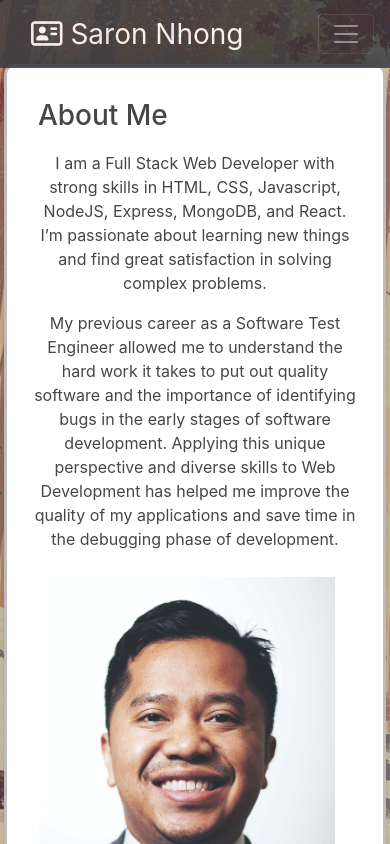
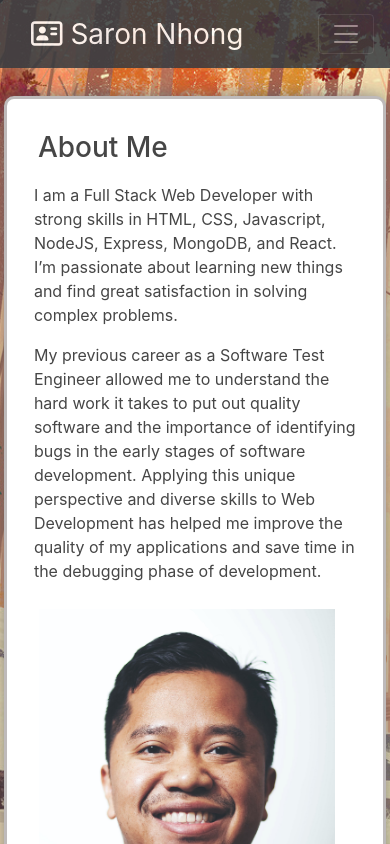
Before and after one commit to saronnhong/react-portfolio, a React (Create React App) app in the folder client/: page /about in a window 390 px wide. Shown: the top 844 px of the page. Built offline with nearby package versions, Linux system fonts and the light colour scheme.

Commit message:
padding fix on about page

```diff
--- a/client/src/App.css
+++ b/client/src/App.css
@@ -33,6 +33,9 @@
   -o-background-size: cover;
   background-size: cover;
 
+}
+body .homeScreen{
+  overflow: hidden;
 }
 .imgRow {
   display: flex;
--- a/client/src/components/About/style.css
+++ b/client/src/components/About/style.css
@@ -31,6 +31,7 @@
     font-size: 16px;
     margin: 10px;
     color: rgb(70,70,70);
+    text-align: left;
     /* margin-bottom: 0%; */
   }
 
@@ -49,7 +50,7 @@
     .aboutMain {
       width: 98%;
       padding: 2em;
-      margin-top: 4em;
+      margin-top: 6em;
     }
     .imgHolder {
       float: left;
```
